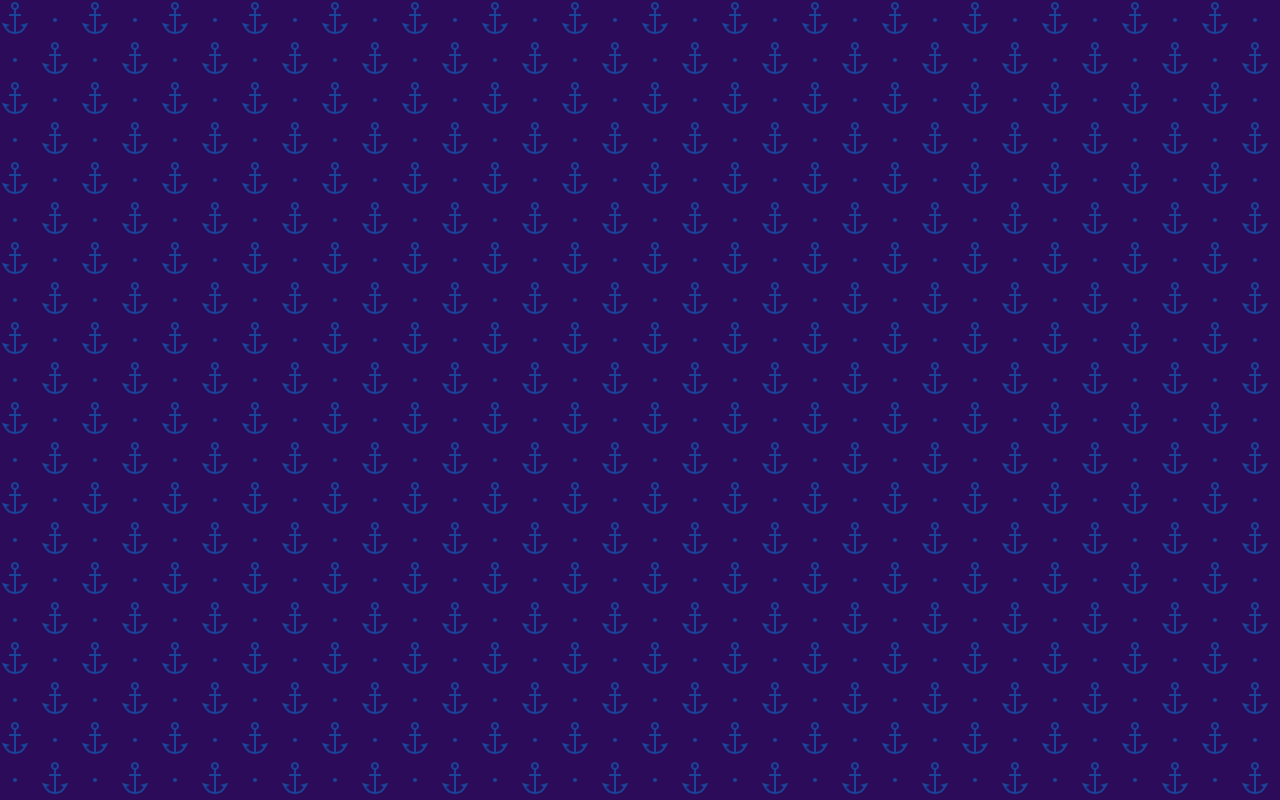
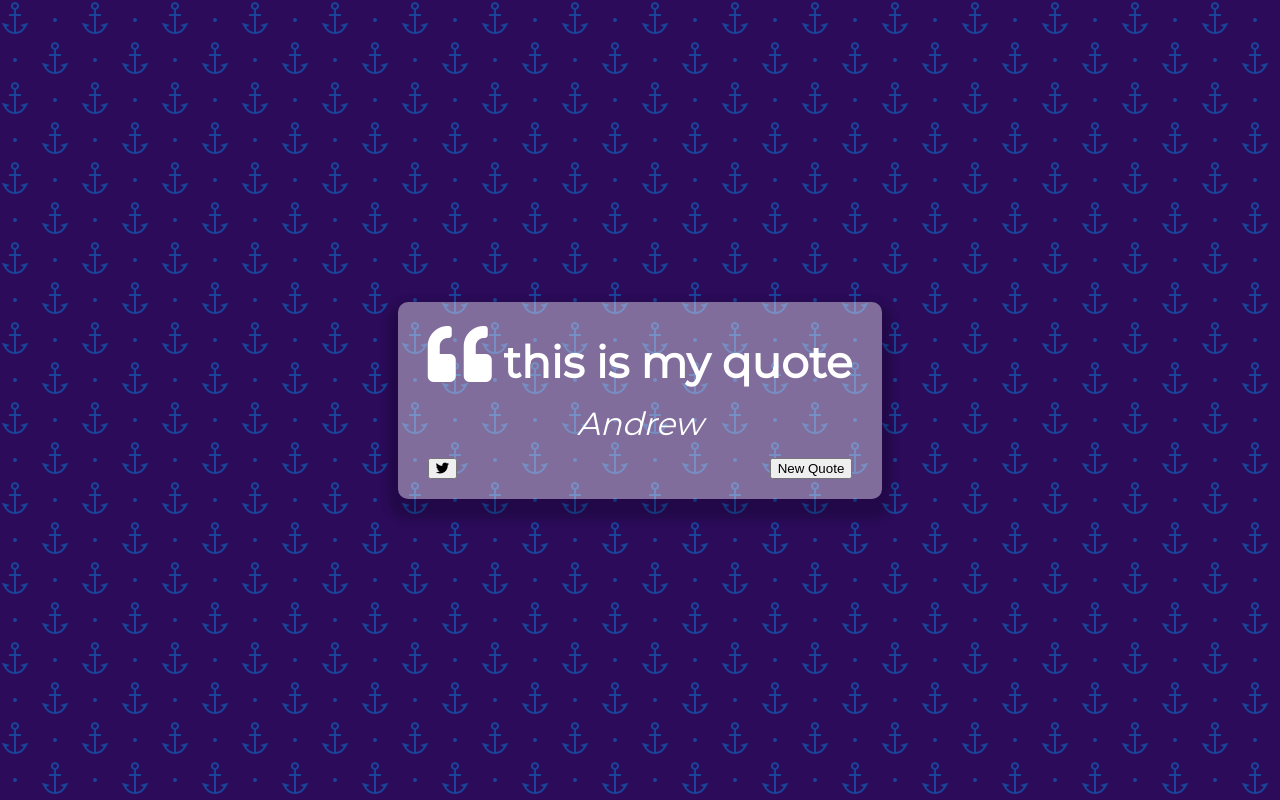
Before and after one commit to andrewsanc/quote-generator, a plain HTML site: page index.html in a window 1280 px wide. Drawn offline with Linux system fonts and the light colour scheme.

Commit message:
added text placeholders. added quote styling. button container styling. quote container styling

```diff
--- a/index.html
+++ b/index.html
@@ -8,6 +8,26 @@
     <link rel="stylesheet" href="style.css">
 </head>
 <body>
+    <div class="quote-container" id="quote-container">
+        <!-- Quote -->
+        <div class="quote-text">
+            <i class="fas fa-quote-left"></i>
+            <span id="quote">this is my quote</span>
+
+            <!-- Author -->
+            <div class="quote-author">
+                <span id="author">Andrew</span>
+            </div>
+
+            <!-- Buttons -->
+            <div class="buttons-container">
+                <button class="twitter-button" id="twitter-button" title="Tweet This!">
+                    <i class="fab fa-twitter"></i>
+                </button>
+                <button id="new-quote">New Quote</button>
+            </div>
+        </div>
+    </div>
     <!-- Script -->
     <script src="script.js"></script>
 </body>
--- a/style.css
+++ b/style.css
@@ -17,3 +17,47 @@ body {
     align-items: center;
     justify-content: center;
 }
+
+.quote-container {
+    width: auto;
+    max-width: 900px;
+    padding: 20px 30px;
+    border-radius: 10px;
+    background-color: rgba(255, 255, 255, .4);
+    box-shadow: 0 10px 10px 10px rgba(0, 0, 0, 0.2);
+}
+
+.quote-text {
+    font-size: 2.75rem;
+}
+
+.long-quote {
+    font-size: 2rem;
+}
+
+.fa-quote-left {
+    font-size: 4rem;
+}
+
+.quote-author {
+    margin: 15px;
+    font-size: 2rem;
+    font-weight: 400;
+    font-style: italic;
+}
+
+.buttons-container {
+    margin-top: 15px;
+    display: flex;
+    justify-content: space-between;
+}
+
+@media screen and (max-width: 1000px) {
+    .quote-container {
+        margin: auto 10px;
+    }
+
+    .quote-text {
+        font-size: 2.5rem;
+    }
+}
```
